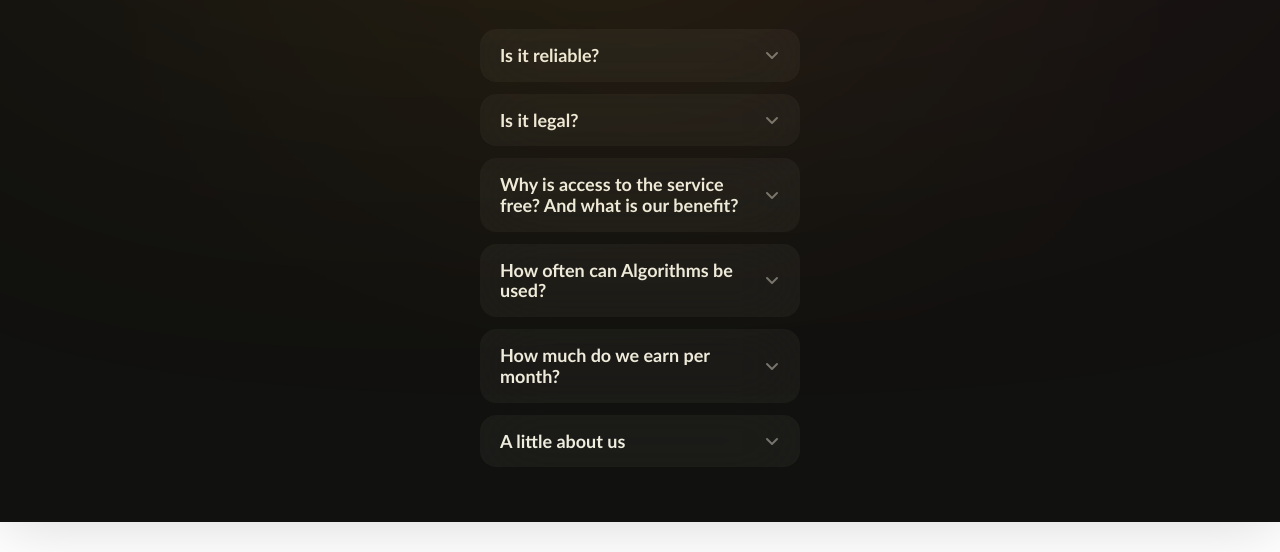
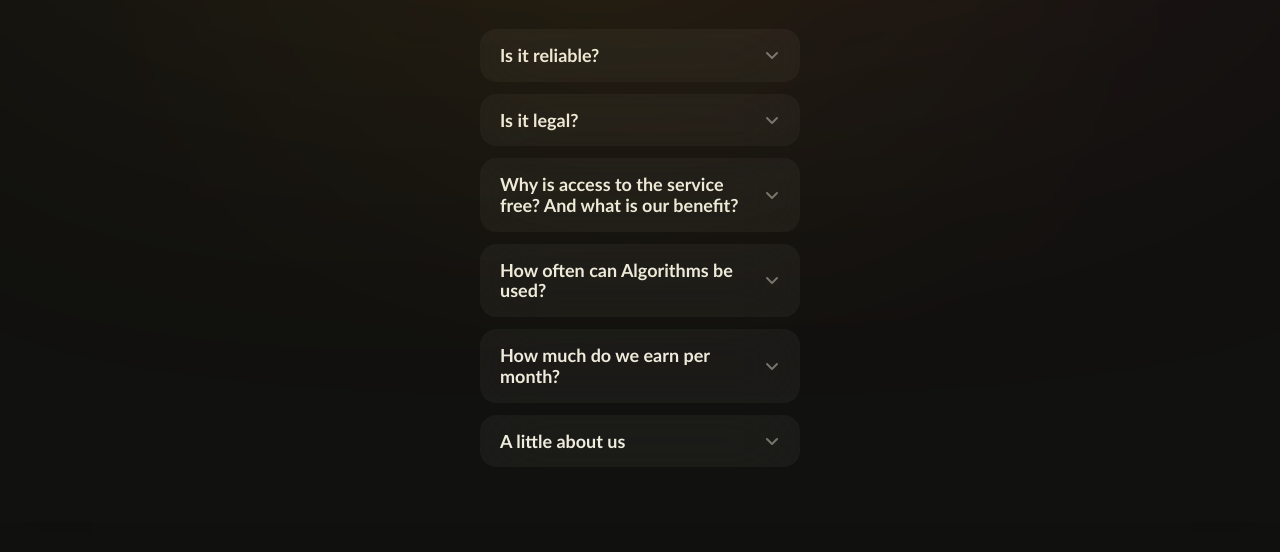
Before and after one commit to maksuchiha/algoCas, a plain HTML site: page pages/faq.html in a window 1280 px wide. Shown: the part 248-800 px from the top of the page. Drawn offline with Linux system fonts and the light colour scheme.

Commit message:
refactor css in project

```diff
--- a/style/css/style.css
+++ b/style/css/style.css
@@ -36,6 +36,7 @@ body {
   font-family: Lato, sans-serif;
   min-width: 360px;
   font-size: 18px;
+  background: #11110F;
 }
 
 .overf_active {
```
